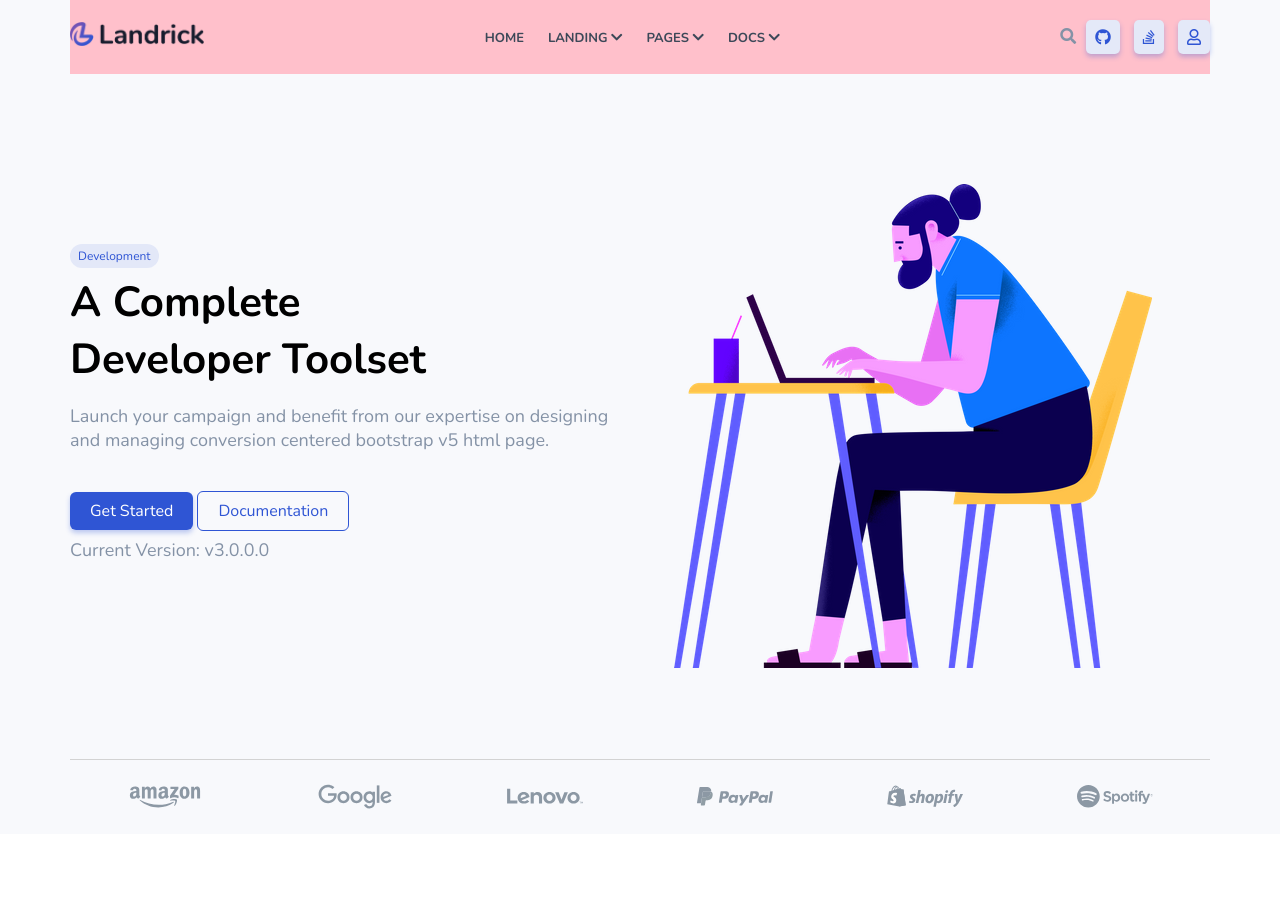
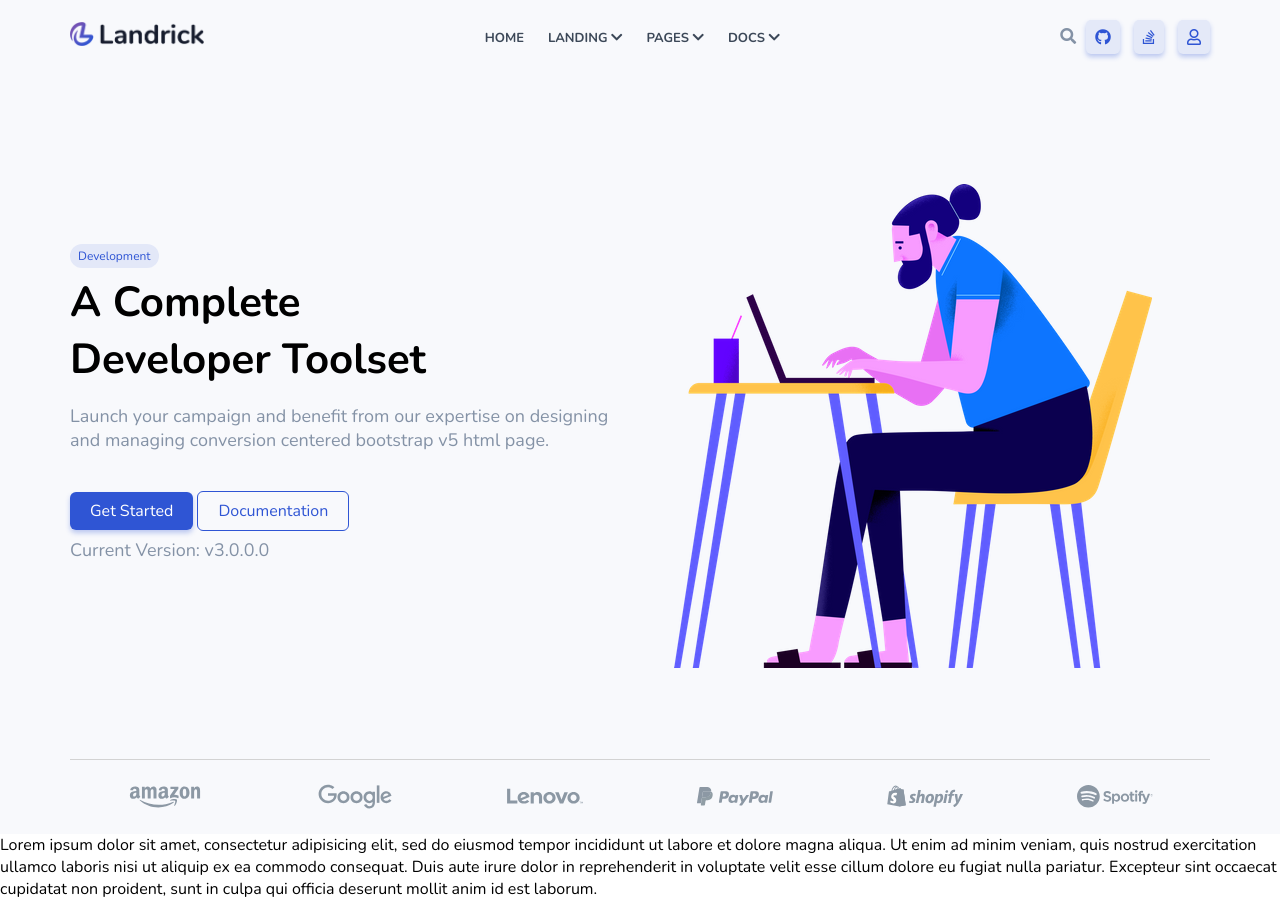
Before and after one commit to niccolo-delfino/proj-html-vuejs, a plain HTML site: page index.html in a window 1280 px wide. Before the commit the page ends 834 px from the top, so only its background shows below. Drawn offline with nearby package versions, Linux system fonts and the light colour scheme.

Commit message:
header ok

```diff
--- a/css/style.css
+++ b/css/style.css
@@ -67,7 +67,7 @@ header nav{
   display: flex;
   justify-content: space-between;
   align-items: center;
-  background-color: pink
+  background-color: #F8F9FC;
 }
 
 nav .logo img{
--- a/index.html
+++ b/index.html
@@ -73,6 +73,10 @@
     </div>
   </header>
 
+  <main>
+    Lorem ipsum dolor sit amet, consectetur adipisicing elit, sed do eiusmod tempor incididunt ut labore et dolore magna aliqua. Ut enim ad minim veniam, quis nostrud exercitation ullamco laboris nisi ut aliquip ex ea commodo consequat. Duis aute irure dolor in reprehenderit in voluptate velit esse cillum dolore eu fugiat nulla pariatur. Excepteur sint occaecat cupidatat non proident, sunt in culpa qui officia deserunt mollit anim id est laborum.
+  </main>
+
 
 <!-- APP -->
 </div>
```
